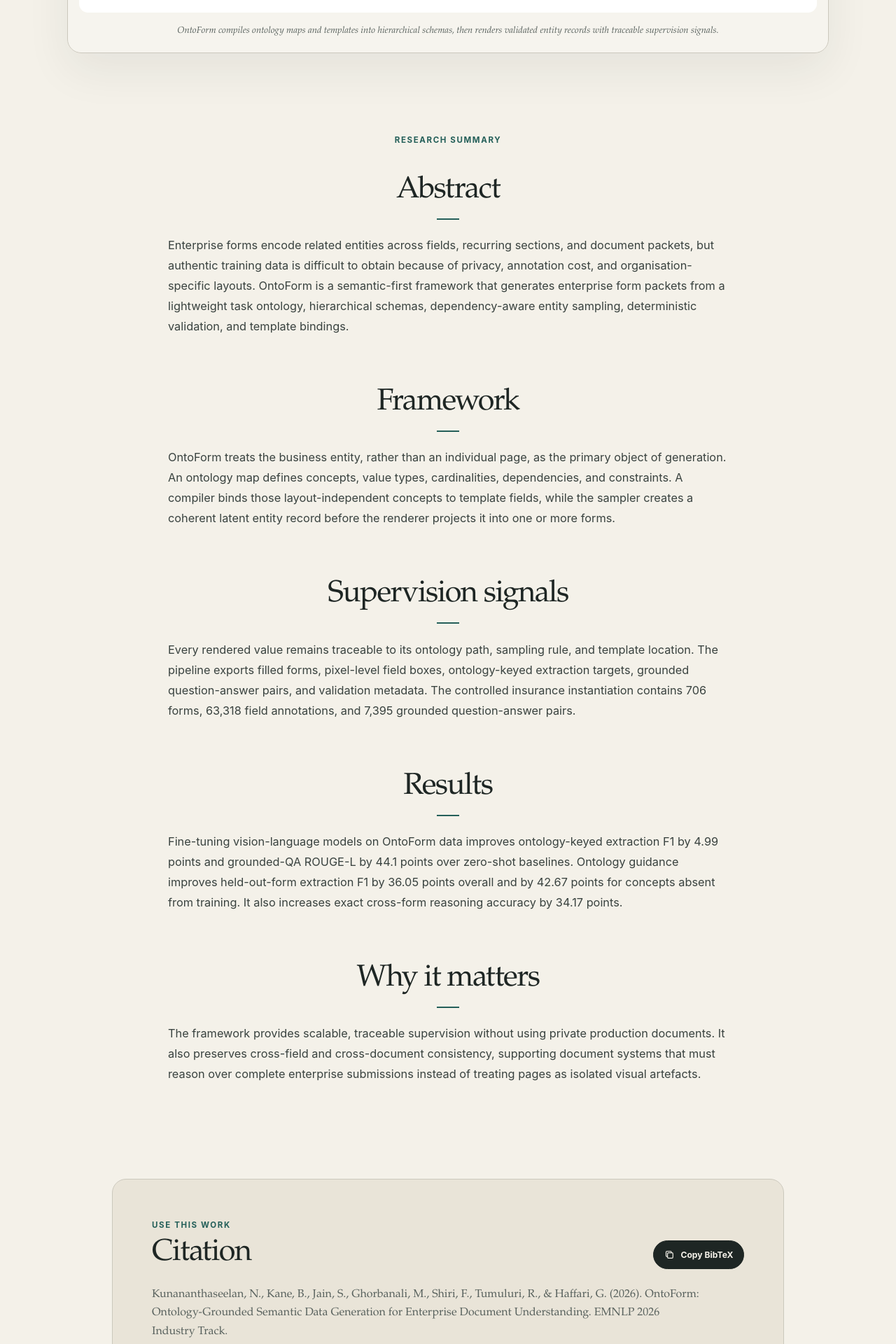
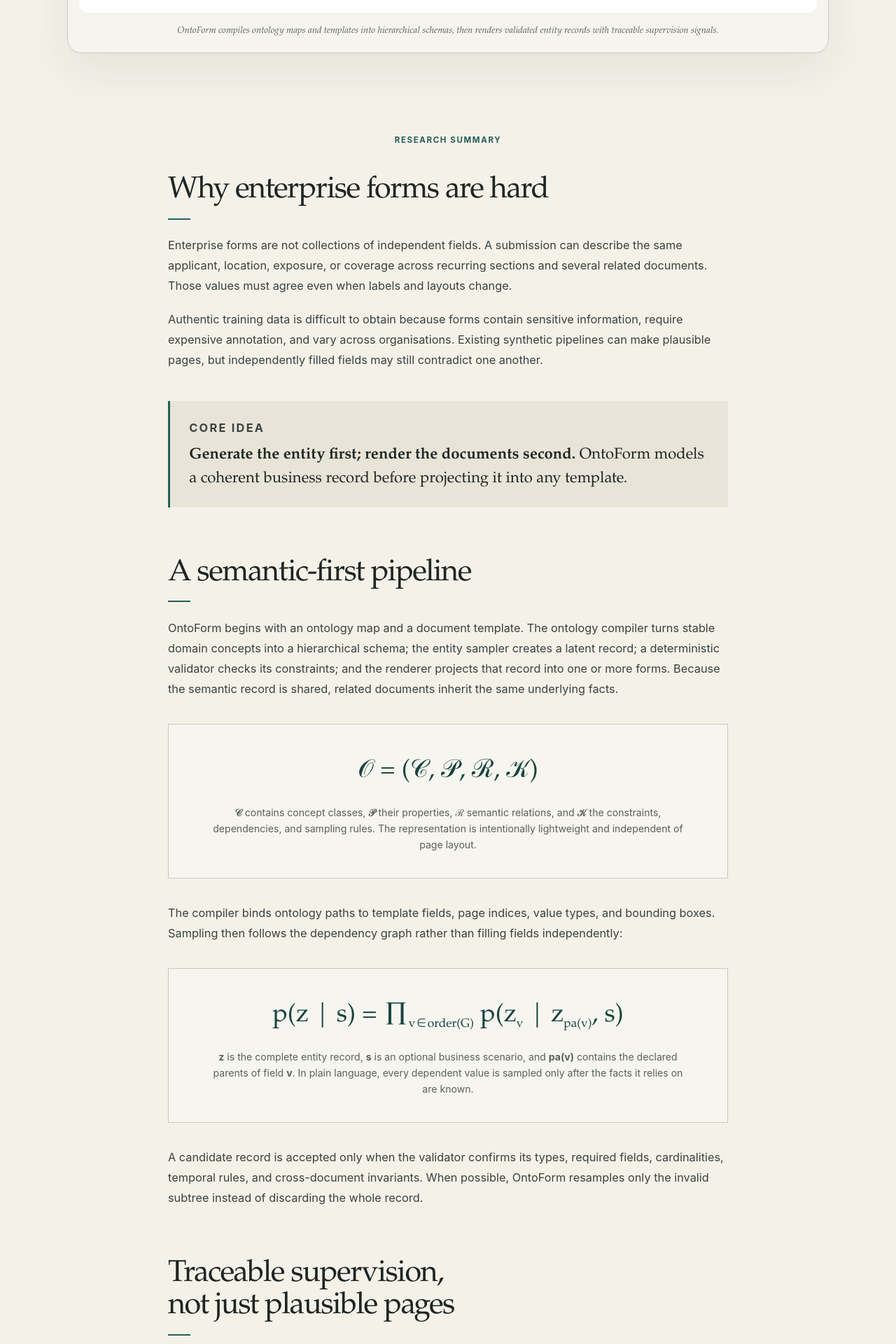
Before and after one commit to NilakshanKunananthaseelan/NilakshanKunananthaseelan.github.io, a Jekyll site: the page built from _papers/ontoform.md, in a window 1280 px wide. Shown: the part 1576-3496 px from the top of the page at 70% size. Built offline with Jekyll 4.4.1, drawn with Linux system fonts in a browser that asks for light colours; some of the changed text lies outside the part shown.

Commit message:
Updated paper format

```diff
--- a/_papers/ontoform.md
+++ b/_papers/ontoform.md
@@ -20,22 +20,90 @@
   }
 ---
 
-## Abstract
+## Why enterprise forms are hard
 
-Enterprise forms encode related entities across fields, recurring sections, and document packets, but authentic training data is difficult to obtain because of privacy, annotation cost, and organisation-specific layouts. OntoForm is a semantic-first framework that generates enterprise form packets from a lightweight task ontology, hierarchical schemas, dependency-aware entity sampling, deterministic validation, and template bindings.
+Enterprise forms are not collections of independent fields. A submission can describe the same applicant, location, exposure, or coverage across recurring sections and several related documents. Those values must agree even when labels and layouts change.
 
-## Framework
+Authentic training data is difficult to obtain because forms contain sensitive information, require expensive annotation, and vary across organisations. Existing synthetic pipelines can make plausible pages, but independently filled fields may still contradict one another.
 
-OntoForm treats the business entity, rather than an individual page, as the primary object of generation. An ontology map defines concepts, value types, cardinalities, dependencies, and constraints. A compiler binds those layout-independent concepts to template fields, while the sampler creates a coherent latent entity record before the renderer projects it into one or more forms.
+<aside class="paper-callout">
+  <p class="eyebrow">Core idea</p>
+  <p><strong>Generate the entity first; render the documents second.</strong> OntoForm models a coherent business record before projecting it into any template.</p>
+</aside>
 
-## Supervision signals
+## A semantic-first pipeline
 
-Every rendered value remains traceable to its ontology path, sampling rule, and template location. The pipeline exports filled forms, pixel-level field boxes, ontology-keyed extraction targets, grounded question-answer pairs, and validation metadata. The controlled insurance instantiation contains 706 forms, 63,318 field annotations, and 7,395 grounded question-answer pairs.
+OntoForm begins with an ontology map and a document template. The ontology compiler turns stable domain concepts into a hierarchical schema; the entity sampler creates a latent record; a deterministic validator checks its constraints; and the renderer projects that record into one or more forms. Because the semantic record is shared, related documents inherit the same underlying facts.
 
-## Results
+<div class="paper-equation" role="group" aria-label="Ontology representation">
+  <div class="paper-equation__formula">𝒪 = (𝒞, 𝒫, ℛ, 𝒦)</div>
+  <p><strong>𝒞</strong> contains concept classes, <strong>𝒫</strong> their properties, <strong>ℛ</strong> semantic relations, and <strong>𝒦</strong> the constraints, dependencies, and sampling rules. The representation is intentionally lightweight and independent of page layout.</p>
+</div>
 
-Fine-tuning vision-language models on OntoForm data improves ontology-keyed extraction F1 by 4.99 points and grounded-QA ROUGE-L by 44.1 points over zero-shot baselines. Ontology guidance improves held-out-form extraction F1 by 36.05 points overall and by 42.67 points for concepts absent from training. It also increases exact cross-form reasoning accuracy by 34.17 points.
+The compiler binds ontology paths to template fields, page indices, value types, and bounding boxes. Sampling then follows the dependency graph rather than filling fields independently:
 
-## Why it matters
+<div class="paper-equation" role="group" aria-label="Dependency-aware entity sampling">
+  <div class="paper-equation__formula">p(z | s) = ∏<sub>v∈order(G)</sub> p(z<sub>v</sub> | z<sub>pa(v)</sub>, s)</div>
+  <p><strong>z</strong> is the complete entity record, <strong>s</strong> is an optional business scenario, and <strong>pa(v)</strong> contains the declared parents of field <strong>v</strong>. In plain language, every dependent value is sampled only after the facts it relies on are known.</p>
+</div>
 
-The framework provides scalable, traceable supervision without using private production documents. It also preserves cross-field and cross-document consistency, supporting document systems that must reason over complete enterprise submissions instead of treating pages as isolated visual artefacts.
+A candidate record is accepted only when the validator confirms its types, required fields, cardinalities, temporal rules, and cross-document invariants. When possible, OntoForm resamples only the invalid subtree instead of discarding the whole record.
+
+## Traceable supervision, not just plausible pages
+
+<figure class="paper-inline-figure">
+  <img src="{{ '/images/ontoform-ontology-paths.png' | relative_url }}" alt="A surrogate commercial insurance form with red callouts connecting visible values to ontology paths.">
+  <figcaption>Ontology-path callouts connect visible fields to stable semantic targets. Each value is exported with its ground truth and pixel-level bounding box.</figcaption>
+</figure>
+
+Every rendered value can be traced to an ontology path, sampling rule, and template location. That single source record produces several aligned supervision signals:
+
+<div class="paper-artifact-grid">
+  <article><h3>Filled forms</h3><p>Template-consistent documents generated without private production records.</p></article>
+  <article><h3>Field annotations</h3><p>Exact values, ontology paths, page locations, and pixel-level boxes.</p></article>
+  <article><h3>Grounded QA</h3><p>Questions and answers tied to visible evidence in the rendered document.</p></article>
+  <article><h3>Validation metadata</h3><p>Machine-checkable evidence for types, dependencies, and cross-form consistency.</p></article>
+</div>
+
+## Evaluation at a glance
+
+The controlled insurance study covers three surrogate form types: Commercial Application, General Liability, and Business Auto. Entity-level splits keep the same sampled business profile from appearing in both training and test sets.
+
+<div class="paper-stat-grid" aria-label="Evaluation corpus scale">
+  <div><strong>706</strong><span>rendered forms</span></div>
+  <div><strong>63,318</strong><span>field annotations</span></div>
+  <div><strong>7,395</strong><span>grounded QA pairs</span></div>
+</div>
+
+<div class="paper-table-wrap">
+  <table class="paper-results">
+    <thead>
+      <tr><th>Question</th><th>Comparison</th><th>Measured gain</th></tr>
+    </thead>
+    <tbody>
+      <tr><td>Does synthetic supervision help grounded QA?</td><td>ROUGE-L: 53.1 → 97.2</td><td><strong>+44.1</strong></td></tr>
+      <tr><td>Does it improve ontology-keyed extraction?</td><td>F1: 87.36 → 92.35</td><td><strong>+4.99</strong></td></tr>
+      <tr><td>Does ontology guidance transfer to a held-out form?</td><td>F1: 60.90 → 96.95</td><td><strong>+36.05</strong></td></tr>
+      <tr><td>Can the model recover concepts absent from training?</td><td>F1: 53.92 → 96.59</td><td><strong>+42.67</strong></td></tr>
+      <tr><td>Can it reason across a multi-form packet?</td><td>Exact reasoning: 18.33 → 52.50</td><td><strong>+34.17</strong></td></tr>
+    </tbody>
+  </table>
+</div>
+<p class="paper-table-note">Scores are percentages or percentage-point gains. Comparisons follow the matched conditions reported in Tables 2–6 of the paper.</p>
+
+## What ontology grounding changes
+
+The strongest gains appear when the layout or semantic inventory changes. On a held-out Business Auto form, ontology guidance adds 36.05 F1 points across all fields and 42.67 points on concepts that never appear in the training forms.
+
+The same pattern holds for two unseen surrogate lines of business. Canonical path-value F1 rises from 4.1 to 91.4 for Workers’ Compensation and from 5.2 to 80.2 for Commercial Property. Hallucination falls from 95.1% to 1.0% and from 93.5% to 0.1%, respectively. These experiments remain inside the controlled synthetic pipeline, but they isolate the benefit of stable semantic paths when surface forms change.
+
+## Scope and limitations
+
+- The study uses digitally rendered, template-consistent surrogate insurance forms; it does not establish transfer to authentic enterprise documents.
+- The evaluation does not yet cover handwriting, stamps, skew, OCR errors, low-resolution scans, missing fields, or continuously evolving layouts.
+- OntoForm uses a lightweight task ontology rather than full OWL or description-logic reasoning, and authoring its maps, validators, and bindings requires domain expertise.
+- Strong synthetic-data results are not evidence that an automated system is safe for consequential insurance decisions. Production use still requires human review, shift monitoring, and fairness evaluation.
+
+## Takeaway
+
+OntoForm reframes enterprise forms as layout-specific views of a shared semantic entity. That shift makes it possible to generate scalable, privacy-preserving supervision while retaining the cross-field and cross-document consistency required for extraction, grounded question answering, and multi-form reasoning.
--- a/style.scss
+++ b/style.scss
@@ -613,7 +613,7 @@
 .paper-content h2 {
   margin: 4.5rem 0 1.4rem;
   font-size: clamp(2rem, 3.4vw, 2.7rem);
-  text-align: center;
+  text-align: left;
 }
 
 .paper-content h2:first-child {
@@ -624,7 +624,7 @@
   display: block;
   width: 2rem;
   height: 2px;
-  margin: 1rem auto 0;
+  margin: 1rem 0 0;
   background: var(--accent);
   content: "";
 }
@@ -634,6 +634,211 @@
   color: #39423f;
   font-size: 1.02rem;
   line-height: 1.78;
+}
+
+.paper-content > ul {
+  margin: 1.4rem 0 0;
+  padding-left: 1.25rem;
+  color: #39423f;
+}
+
+.paper-content > ul li {
+  margin-bottom: 0.8rem;
+  padding-left: 0.35rem;
+  line-height: 1.7;
+}
+
+.paper-callout {
+  margin: 2.7rem 0;
+  padding: 1.5rem 1.7rem;
+  border-left: 3px solid var(--accent);
+  background: var(--paper-deep);
+}
+
+.paper-callout .eyebrow {
+  margin-bottom: 0.55rem;
+}
+
+.paper-callout p:last-child {
+  margin-bottom: 0;
+  color: var(--ink);
+  font-family: var(--serif);
+  font-size: clamp(1.15rem, 2vw, 1.38rem);
+  line-height: 1.5;
+}
+
+.paper-equation {
+  margin: 2.2rem 0;
+  padding: clamp(1.3rem, 4vw, 2.2rem);
+  border: 1px solid var(--line);
+  background: rgba(255, 255, 255, 0.28);
+}
+
+.paper-equation__formula {
+  overflow-x: auto;
+  padding: 0.35rem 0 0.7rem;
+  color: var(--accent-dark);
+  font-family: var(--serif);
+  font-size: clamp(1.45rem, 4vw, 2.25rem);
+  line-height: 1.45;
+  text-align: center;
+  white-space: nowrap;
+}
+
+.paper-equation__formula sub {
+  font-size: 0.48em;
+}
+
+.paper-equation p {
+  max-width: 43rem;
+  margin: 0.6rem auto 0;
+  color: var(--ink-soft);
+  font-size: 0.88rem;
+  line-height: 1.65;
+  text-align: center;
+}
+
+.paper-inline-figure {
+  width: min(61rem, calc(100vw - 3rem));
+  margin: 3.5rem 50%;
+  padding: clamp(0.55rem, 1.5vw, 0.9rem);
+  border: 1px solid var(--line);
+  background: rgba(255, 255, 255, 0.3);
+  box-shadow: 0 1.2rem 3rem rgba(30, 38, 36, 0.06);
+  transform: translateX(-50%);
+}
+
+.paper-inline-figure img {
+  width: 100%;
+  background: #fff;
+}
+
+.paper-inline-figure figcaption {
+  max-width: 47rem;
+  margin: 0.9rem auto 0.15rem;
+  color: var(--ink-soft);
+  font-family: var(--serif);
+  font-size: 0.82rem;
+  font-style: italic;
+  line-height: 1.55;
+  text-align: center;
+}
+
+.paper-artifact-grid {
+  display: grid;
+  grid-template-columns: 1fr 1fr;
+  margin: 2.2rem 0;
+  border: 1px solid var(--line);
+  gap: 1px;
+  background: var(--line);
+}
+
+.paper-artifact-grid article {
+  padding: 1.4rem;
+  background: var(--paper);
+}
+
+.paper-artifact-grid h3 {
+  margin-bottom: 0.45rem;
+  font-family: var(--serif);
+  font-size: 1.2rem;
+  font-weight: 400;
+}
+
+.paper-artifact-grid p {
+  margin-bottom: 0;
+  color: var(--ink-soft);
+  font-size: 0.84rem;
+  line-height: 1.55;
+}
+
+.paper-stat-grid {
+  display: grid;
+  grid-template-columns: repeat(3, 1fr);
+  margin: 2.2rem 0 2.8rem;
+  border: 1px solid var(--line);
+  gap: 1px;
+  background: var(--line);
+}
+
+.paper-stat-grid div {
+  padding: 1.45rem;
+  background: var(--accent-dark);
+  text-align: center;
+}
+
+.paper-stat-grid strong,
+.paper-stat-grid span {
+  display: block;
+}
+
+.paper-stat-grid strong {
+  color: var(--paper);
+  font-family: var(--serif);
+  font-size: clamp(1.65rem, 4vw, 2.4rem);
+  font-weight: 400;
+  line-height: 1.1;
+}
+
+.paper-stat-grid span {
+  margin-top: 0.5rem;
+  color: #d9e0dd;
+  font-size: 0.68rem;
+  font-weight: 700;
+  letter-spacing: 0.07em;
+  text-transform: uppercase;
+}
+
+.paper-table-wrap {
+  overflow-x: auto;
+  margin-top: 2.5rem;
+  border-top: 2px solid var(--ink);
+  border-bottom: 1px solid var(--ink);
+}
+
+.paper-results {
+  width: 100%;
+  min-width: 42rem;
+  border-collapse: collapse;
+  font-size: 0.82rem;
+  line-height: 1.5;
+}
+
+.paper-results th,
+.paper-results td {
+  padding: 0.9rem 0.8rem;
+  border-bottom: 1px solid var(--line);
+  text-align: left;
+  vertical-align: top;
+}
+
+.paper-results th {
+  color: var(--accent-dark);
+  font-size: 0.67rem;
+  letter-spacing: 0.08em;
+  text-transform: uppercase;
+}
+
+.paper-results th:last-child,
+.paper-results td:last-child {
+  text-align: right;
+}
+
+.paper-results tbody tr:last-child td {
+  border-bottom: 0;
+}
+
+.paper-results td:last-child strong {
+  color: var(--accent-dark);
+  font-family: var(--serif);
+  font-size: 1.05rem;
+}
+
+.paper-table-note {
+  margin-top: 0.7rem;
+  color: var(--ink-soft) !important;
+  font-size: 0.75rem !important;
+  line-height: 1.5 !important;
 }
 
 .paper-citation {
@@ -1200,6 +1405,24 @@
     margin-top: 3.5rem;
   }
 
+  .paper-inline-figure {
+    width: calc(100vw - 2rem);
+    margin-block: 2.8rem;
+  }
+
+  .paper-artifact-grid,
+  .paper-stat-grid {
+    grid-template-columns: 1fr;
+  }
+
+  .paper-stat-grid div {
+    padding: 1.2rem;
+  }
+
+  .paper-equation {
+    margin-inline: -0.25rem;
+  }
+
   .paper-citation__heading {
     align-items: flex-start;
     flex-direction: column;
```
Also changed, not shown: images/ontoform-ontology-paths.png (added).
